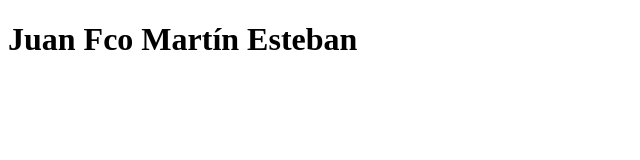
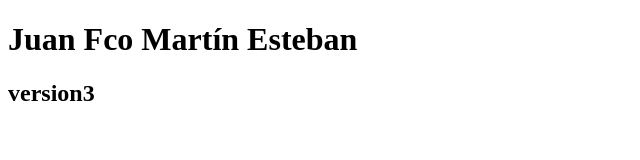
Before and after one commit to Juanfco1128/pruebas-entornos, a plain HTML site: page Index.html in a window 1280 px wide. Shown: the whole page, without its empty margins (0-640 px from the left). Drawn offline with Linux system fonts and the light colour scheme.

Commit message:
Añadida cabecera nivel dos

```diff
--- a/Index.html
+++ b/Index.html
@@ -7,5 +7,6 @@
 </head>
 <body>
     <h1>Juan Fco Martín Esteban</h1>
+    <h2>version3</h2>
 </body>
 </html>
```
